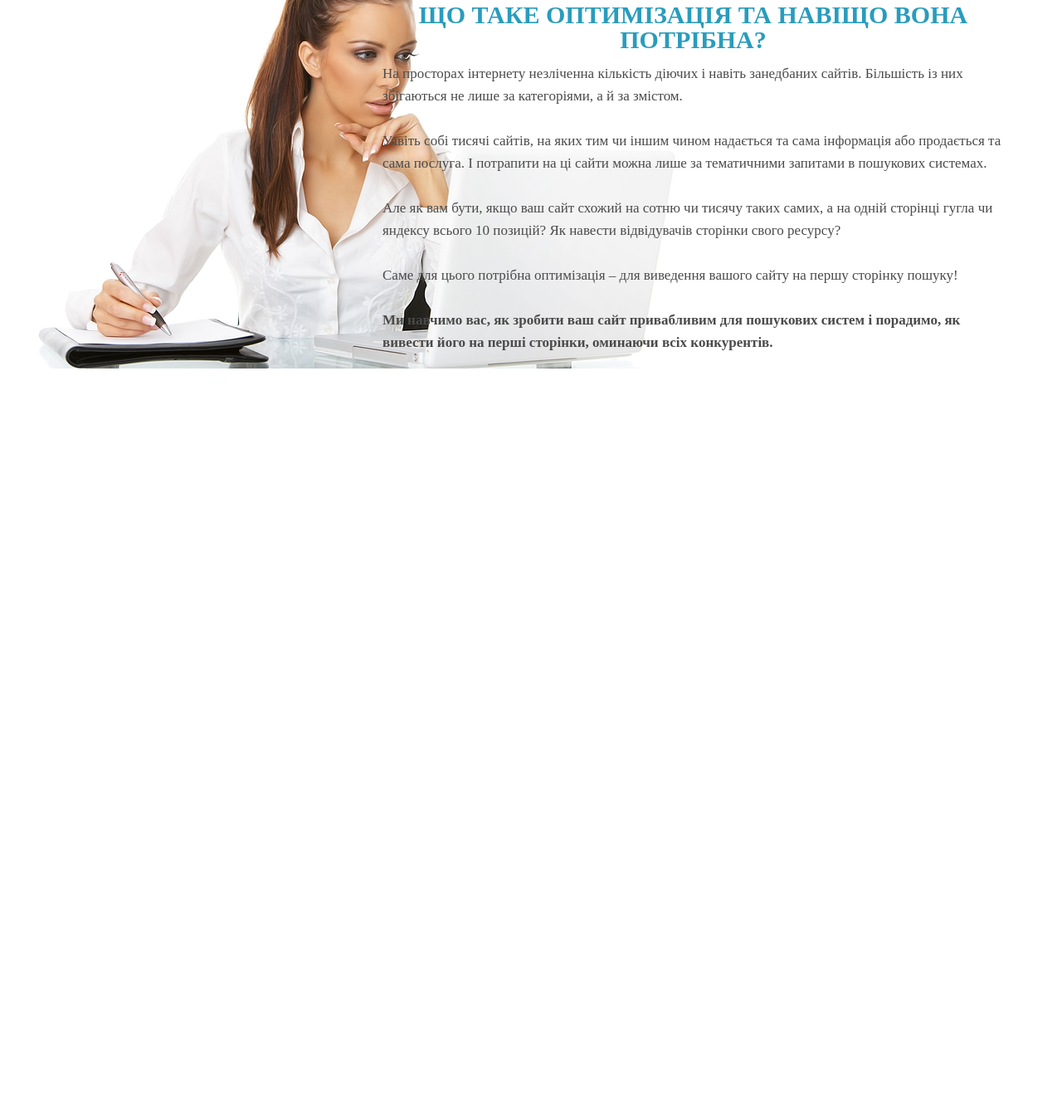
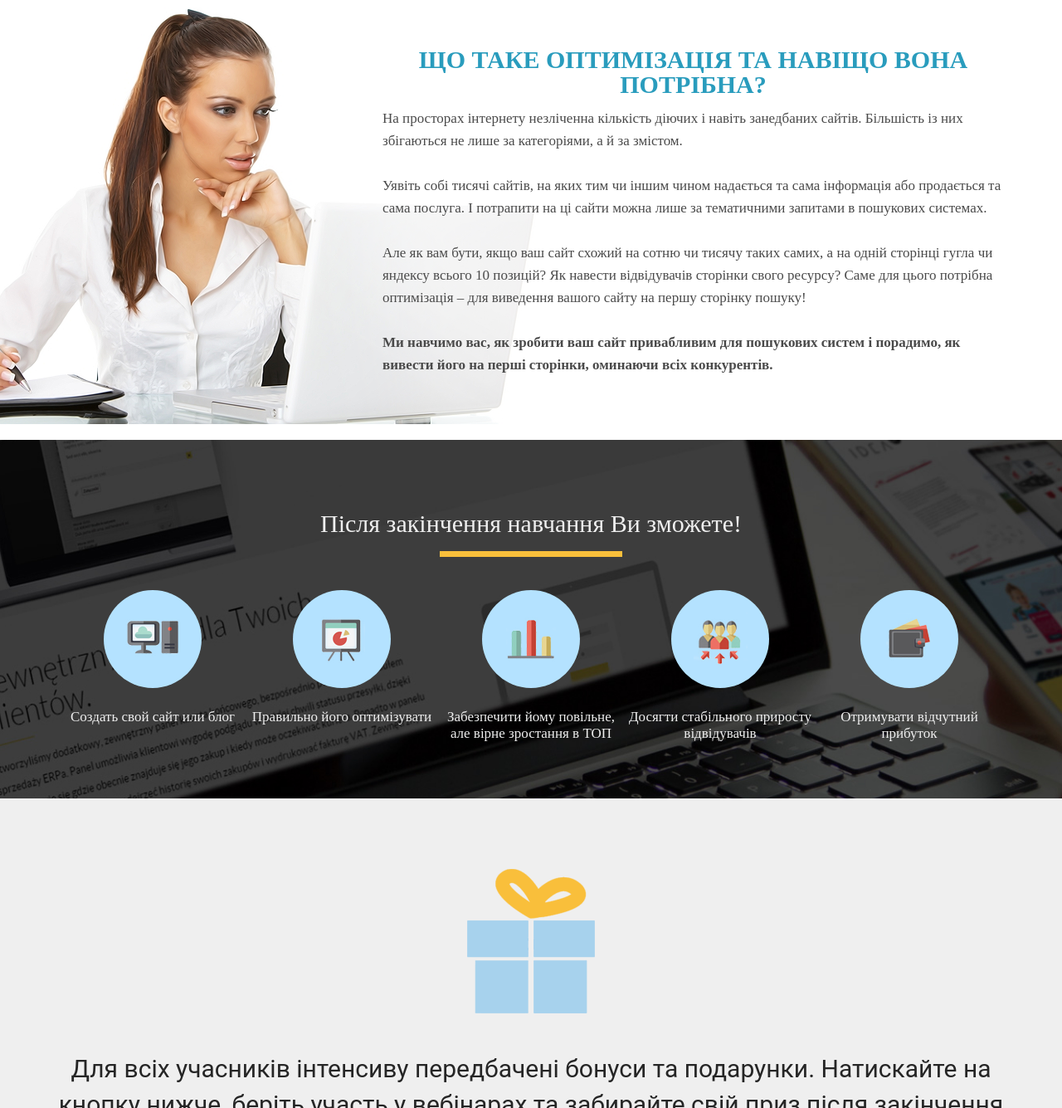
Before and after one commit to StepanKniazevich/WordPress_landing, a plain HTML site: page index.html in a window 1280 px wide. Shown: the part 1465-2800 px from the top of the page at 83% size. Before the commit the page ends 1965 px from the top, so only its background shows below. Drawn offline with Linux system fonts and the light colour scheme.

Commit message:
add sections finish and bonus

```diff
--- a/css/style.css
+++ b/css/style.css
@@ -10,6 +10,7 @@
 .container {
     width: 1140px;
     margin: 0px auto;
+    position: relative;
 }
 
 .logo_img {
@@ -120,7 +121,7 @@
     text-transform: uppercase;
     text-align: center;
 }
-.waiting_line {
+.waiting_line,.finish_line {
     margin: 18px auto;
     width: 220px;
     border-top:7px solid #F9BF3B;
@@ -149,10 +150,12 @@
     text-align: center;
 }
 
+
+/* --------------optimization style -------------*/
+
 .optimization {
     min-height: 547px;
-    position: relative;
-    padding: 61px 0 74px 0;
+    padding: 107px 0px 77px 0px;
 }
 .optimization_content p {
     margin-top: 12px;
@@ -169,6 +172,7 @@
 }
 
 .optimization_header {
+    margin-top: 8px;
     text-align: center;
     font-style: normal;
     font-weight: 900;
@@ -180,7 +184,76 @@
 
 .woman_img {
     position: absolute;
-    top: 0px;
-    left:0px;
+    top:-48px;
+    left:-240px;
     z-index: -1;
 }
+
+/* --------------finish style -------------*/
+
+.finish_content h2{
+    text-align: center;
+    font-style: normal;
+    font-weight: 400;
+    font-size: 30px;
+    line-height: 30px;
+    color: #EFEFEF;
+}
+.finish{
+    padding-top: 86px;
+    padding-bottom: 68px;
+    background: url('../img/bg/second_bg.png') center center/cover no-repeat;
+}
+
+.finish_items {
+    margin-top: 40px;
+    display: flex;
+    justify-content: space-between;
+}
+.finish_item {
+    width:230px;
+    font-style: normal;
+    font-weight: 300;
+    font-size: 17px;
+    line-height: 20px;
+    color: #EFEFEF;
+}
+
+.finish_item p {
+    margin-top: 25px;
+    text-align: center;
+}
+.finish_circle{
+    display: flex;
+    align-items:center;
+    justify-content: center;
+    margin: 0px auto;
+    width: 118px;
+    height: 118px;
+    background: #B4E2FF;
+    border-radius: 100%;
+}
+
+.bonus {
+    padding: 85px 0px 85px 0px;
+    min-height: 631px;
+    background: #EFEFEF;
+}
+.bonus_content{
+    display: flex;
+    flex-direction: column;
+    justify-content:center;
+    align-items:center;
+}
+.bonus_img {
+}
+.bonus_desc {
+    text-align: center;
+    margin:45px 0px 51px 0px;
+    font-family: 'Roboto';
+    font-style: normal;
+    font-weight: 400;
+    font-size: 30px;
+    line-height: 43px;
+    color: #252525;
+}
--- a/index.html
+++ b/index.html
@@ -38,6 +38,7 @@
         </section>
         <section class="waiting">
             <div class="container">
+                <div class="waiting_content">
                     <div class="waiting_header">Що на вас чекає в нашому інтенсиві?</div>
                     <div class="waiting_line"></div>
                     <div class="waiting_subheader">2 безкоштовних повноцінних навчальних вебінарів, де:</div>
@@ -59,6 +60,7 @@
                         </div>
                     </div>
                 </div>
+            </div>
         </section>
 
         <section class="optimization">
@@ -74,17 +76,71 @@
                          <br><br>
                         Але як вам бути, якщо ваш сайт схожий на сотню чи тисячу таких самих, а на одній сторінці
                          гугла чи яндексу всього 10 позицій? Як навести відвідувачів сторінки свого ресурсу?
-                         <br><br>
                         Саме для цього потрібна оптимізація – для виведення вашого сайту на першу сторінку пошуку!
                         <br><br>
                         <span>Ми навчимо вас, як зробити ваш сайт привабливим для пошукових систем і порадимо,
                             як вивести його на перші сторінки, оминаючи всіх конкурентів.</span></p>
                 </div>
+                <img src="img/bg/woman_bg.png" alt="woman" class="woman_img">
             </div>
-            <img src="img/bg/woman_bg.png" alt="woman" class="woman_img">
 
         </section>
+
+        <section class="finish">
+            <div class="container">
+                <div class="finish_content">
+                    <h2 class="finish_header">Після закінчення навчання Ви зможете!</h2>
+                    <div class="finish_line"></div>
+                    <div class="finish_items">
+                        <div class="finish_item">
+                            <div class="finish_circle">
+                                <img src="img/icons/finish_icon_1.png" alt="finish_icon_1">
                             </div>
+                            <p>Создать свой сайт или блог</p>
+                        </div>
+                        <div class="finish_item">
+                            <div class="finish_circle">
+                                <img src="img/icons/finish_icon_2.png" alt="finish_icon_2">
+                            </div>
+                            <p>Правильно його оптимізувати</p>
+                        </div>
+                        <div class="finish_item">
+                            <div class="finish_circle">
+                                <img src="img/icons/finish_icon_3.png" alt="finish_icon_3">
+                            </div>
+                            <p>Забезпечити йому повільне, але вірне зростання в
+                                ТОП</p>
+                        </div>
+                        <div class="finish_item">
+                            <div class="finish_circle">
+                                <img src="img/icons/finish_icon_4.png" alt="finish_icon_4">
+                            </div>
+                            <p>Досягти стабільного приросту відвідувачів</p>
+                        </div>
+                        <div class="finish_item">
+                            <div class="finish_circle">
+                                <img src="img/icons/finish_icon_5.png" alt="finish_icon_5">
+                            </div>
+                            <p>Отримувати відчутний прибуток</p>
+                        </div>
+                    </div>
+                </div>
+            </div>
+        </section>
+        <section class="bonus">
+            <div class="container">
+                <div class="bonus_content">
+                    <img src="img/icons/gift.png" alt="">
+                    <div class="bonus_desc">Для всіх учасників інтенсиву передбачені бонуси та подарунки.
+                         Натискайте на кнопку нижче, беріть участь у вебінарах та забирайте свій приз після
+                         закінчення навчання!</div>
+                    <button class="join_button">Записатися на інтенсив</button>
+                </div>
+            </div>
+        </section>
+    </div>
+
+
 
 </body>
 
```
Also changed, not shown: 2 other files. Lines whose indentation alone changed are shown as unchanged.
